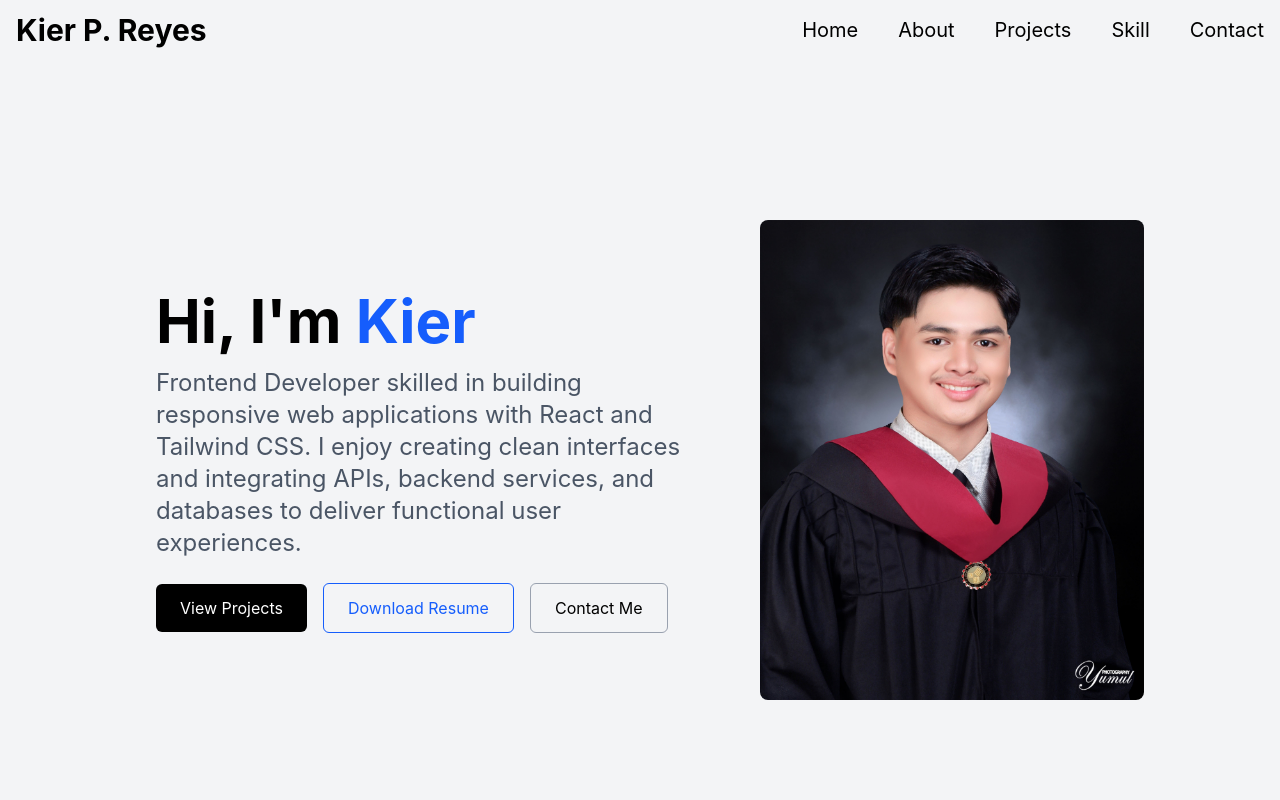
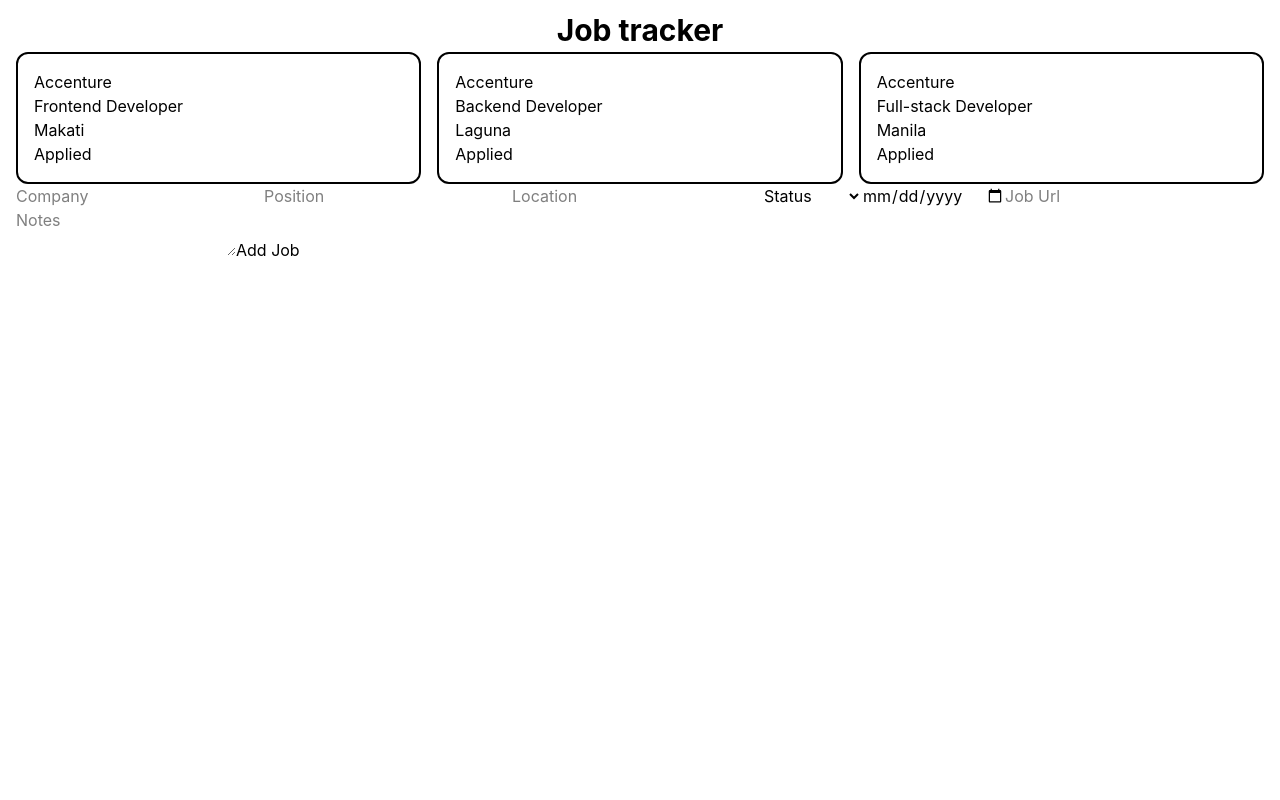
Before and after one commit to kierreyes007-ux/my-portfolio, a React (Vite) app: page / in a window 1280 px wide. Shown: the top 800 px of the page. Built offline with nearby package versions, Linux system fonts and the light colour scheme.

Commit message:
new project job tracker

```diff
--- /dev/null
+++ b/src/ProjectsApp/jobtracker.jsx
@@ -0,0 +1,13 @@
+import Home from "./jobtracker/pages/home"
+import { JobProvider } from "./jobtracker/context/JobContext";
+function JobTracker(){
+    return(
+        <div>
+            <JobProvider>
+            <Home />
+            </JobProvider>
+        </div>
+    )
+}
+
+export default JobTracker;
--- /dev/null
+++ b/src/ProjectsApp/jobtracker/components/JobCard.jsx
@@ -0,0 +1,12 @@
+
+function JobCard( {job} ){
+    return(
+        <div className="border-2 p-4 rounded-xl">
+            <p>{job.company}</p>
+            <p>{job.position}</p>
+            <p>{job.location}</p>
+            <p>{job.status}</p>
+        </div>
+    )
+}
+export default JobCard;
--- /dev/null
+++ b/src/ProjectsApp/jobtracker/context/JobContext.jsx
@@ -0,0 +1,32 @@
+import { createContext, useContext, useState } from "react";
+import demoJobs from "../utils/jobs"
+const JobContext = createContext();
+export function JobProvider( {children} ){
+    const [jobs, setJobs] = useState(demoJobs);
+
+        const addJob = (newJob) => {
+            setJobs( prev => [...prev, {...newJob}])
+        }
+        const deleteJob = (jobId) => {
+            setJobs( prev => prev.filter(job => job.id !== jobId))
+        }
+        const updateJob = (jobId, updatedJob) => {
+            setJobs( prev => prev.map(job => job.id === jobId ? {...job, ...updatedJob} : job))
+        }
+        const value =
+        {
+            jobs,
+            addJob,
+            deleteJob,
+            updateJob
+        }
+    return(
+        <JobContext.Provider value={value}>
+            {children}
+        </JobContext.Provider>
+    )
+}
+
+export function useJobContext(){
+    return useContext(JobContext)
+}
--- /dev/null
+++ b/src/ProjectsApp/jobtracker/pages/home.jsx
@@ -0,0 +1,48 @@
+import { useJobContext } from "../context/JobContext";
+import JobCard from "../components/JobCard";
+import { useState } from "react";
+function Home(){
+    const { jobs, addJob } = useJobContext();
+    const [formData, setFormData] = useState({
+        company: "",
+        position: "",
+        location: "",
+        status: "",
+        dateApplied: "",
+        jobUrl: "",
+        notes: ""
+    });
+    const handSubmit = () => {
+
+    }
+    return(
+        <section className="w-full min-h-screen px-4 py-2">
+            <h1 className="text-3xl font-bold p-1 w-full text-center">Job tracker</h1>
+            <div className="grid grid-cols-1 md:grid-cols-2 lg:grid-cols-3 gap-4">
+                {jobs.map(job => (
+                    <JobCard job={job} key={job.id}/>
+                ))}
+            </div>
+            <form>
+                <input type="text" placeholder="Company"></input>
+                <input type="text" placeholder="Position"></input>
+                <input type="text" placeholder="Location"></input>
+                    <select defaultValue="">
+                        <option value="" className="hidden" disabled>Status</option>
+                        <option value="Applied">Applied</option>
+                        <option value="Interview">Interview</option>
+                        <option value="Offer">Offer</option>
+                        <option value="Rejected">Rejected</option>
+                        <option value="Withdrawn">Withdrawn</option>
+                    </select>
+                <input type="date" placeholder="Date Applied"></input>
+                <input type="url" placeholder="Job Url"></input>
+                <textarea placeholder="Notes"></textarea>
+
+                <button type="submit">Add Job</button>
+            </form>
+
+        </section>
+    )
+}
+export default Home;
--- /dev/null
+++ b/src/ProjectsApp/jobtracker/utils/jobs.js
@@ -0,0 +1,36 @@
+const jobs = [
+    {
+        id: 1,
+        company: "Accenture",
+        position: "Frontend Developer",
+        location: "Makati",
+        status: "Applied",
+        dateApplied: "2026-09-13",
+        jobUrl: "",
+        notes: ""
+    },
+
+    {
+        id: 2,
+        company: "Accenture",
+        position: "Backend Developer",
+        location: "Laguna",
+        status: "Applied",
+        dateApplied: "2026-09-09",
+        jobUrl: "",
+        notes: ""
+    },
+
+    {
+        id: 3,
+        company: "Accenture",
+        position: "Full-stack Developer",
+        location: "Manila",
+        status: "Applied",
+        dateApplied: "2026-09-08",
+        jobUrl: "",
+        notes: ""
+    }
+];
+
+export default jobs;
--- a/src/main.jsx
+++ b/src/main.jsx
@@ -4,6 +4,7 @@
 import './index.css';
 import Portfolio from "./portfolio";
 import Chat from "./ProjectsApp/chatai";
+import JobTracker from "./ProjectsApp/jobtracker";
 import { BrowserRouter } from 'react-router-dom';
 import { EcommerceProvider } from "./ProjectsApp/ecommerceComp/ecommerceContext";
 
@@ -16,8 +17,8 @@
 
 createRoot(document.getElementById('root')).render(
 
-<Portfolio />
-
+//<Portfolio />
+<JobTracker />
 
 
 )
```
Also changed, not shown: src/ProjectsApp/jobtracker/components/navbar.jsx (added), src/ProjectsApp/jobtracker/pages/dashboard.jsx (added).
